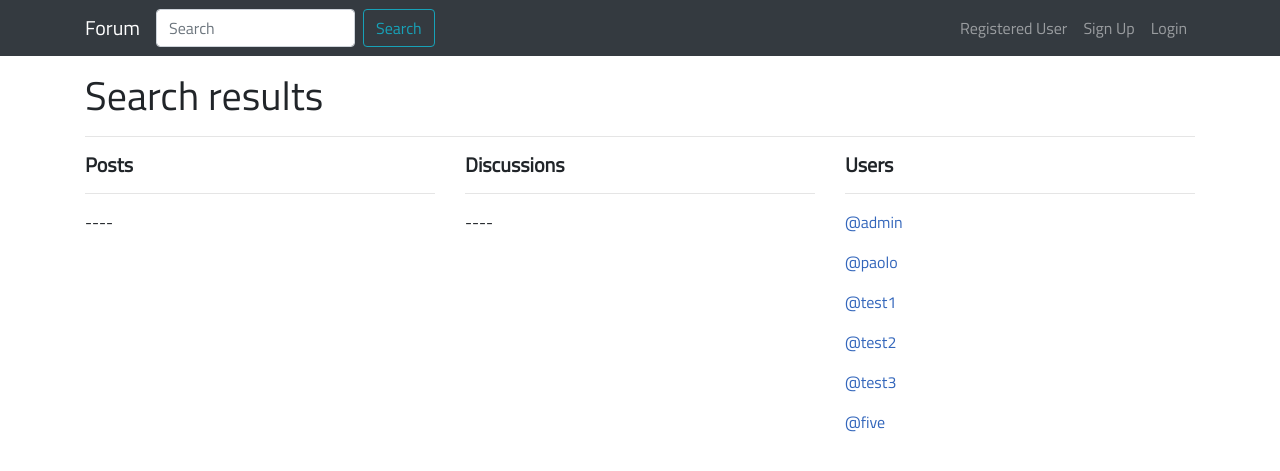
After one commit to Plaoo/django_forum, a Django app: template django_forum/core/templates/core/search.html in a window 1280 px wide. The commit adds this page. Shown: the top 471 px of the page. Run offline with Django 3.2, Linux system fonts and the light colour scheme; the template is opened without the code that fills it: values that come from a table or form of the project are taken from there, others are empty; data comes from the database, SQL or seed files in the repository; some libraries are stand-ins or nearby versions.

Commit message:
Search function

```diff
--- /dev/null
+++ b/django_forum/core/templates/core/search.html
@@ -0,0 +1,53 @@
+{% extends 'base.html' %}
+
+{% block head_title %}{{ block.super }} - Search{% endblock head_title %}
+{% block content %}
+
+<h1 class="mt-3">Search results</h1>
+<hr>
+<div class="row mt-3">
+    <div class="col-4">
+        <h5><strong>Posts</strong></h5>
+        <hr>
+        {% if posts %}
+            {% for post in posts %}
+                <p class="mb-0">{{ post.content|truncatewords:"10" }}</p>
+                <p class="mb-0">by: <a href="{% url 'user_profile' username=post.author_post.username %}">@{{ post.author_post.username }}</a></p>
+                <p>in <a href="{{ post.discussion.get_absolute_url }}">{{ post.discussion.title }}</a></p>
+                <hr>
+            {% endfor %}
+        {% else %}
+            <p>----</p>
+        {% endif %}
+
+    </div>
+
+    <div class="col-4">
+        <h5><strong>Discussions</strong></h5>
+        <hr>
+        {% if discussions %}
+            {% for discussion in discussions %}
+                <p>*<a href="{{ discussion.get_absolute_url }}">{{ discussion.title }}</a></p>
+            {% endfor %}
+        {% else %}
+        <p>----</p>
+        {% endif %}
+
+    </div>
+
+    <div class="col-4">
+        <h5><strong>Users</strong></h5>
+        <hr>
+        {% if users %}
+            {% for user in users %}
+                <a href="{% url 'user_profile' username=user.username%}"><p>@{{ user }}</p></a>
+            {% endfor %}
+        {% else %}
+        <p>----</p>
+        {% endif %}
+
+
+    </div>
+</div>
+
+{% endblock content %}
--- a/django_forum/core/urls.py
+++ b/django_forum/core/urls.py
@@ -6,5 +6,6 @@ urlpatterns = [
     path('', views.HomeView.as_view(), name="homepage"),
     path('users/', views.UserList.as_view(), name="user_list"),
     path('user/<username>/', views.userProfileView, name="user_profile"),
+    path('search/', views.search, name="fun_search")
 
 ]
--- a/django_forum/templates/base.html
+++ b/django_forum/templates/base.html
@@ -26,8 +26,8 @@
       </button>
 
       <div class="collapse navbar-collapse" id="navbarSupportedContent">
-        <form class="form-inline my-2 my-lg-0">
-          <input class="form-control mr-sm-2" type="search" placeholder="Search" aria-label="Search">
+        <form class="form-inline my-2 my-lg-0" action="{% url 'fun_search' %}">
+          <input name="q" class="form-control mr-sm-2" type="search" placeholder="Search" aria-label="Search">
           <button class="btn btn-outline-info my-2 my-sm-0" type="submit">Search</button>
         </form>
 
```
Also changed, not shown: django_forum/core/views.py (+17 -2 lines).
